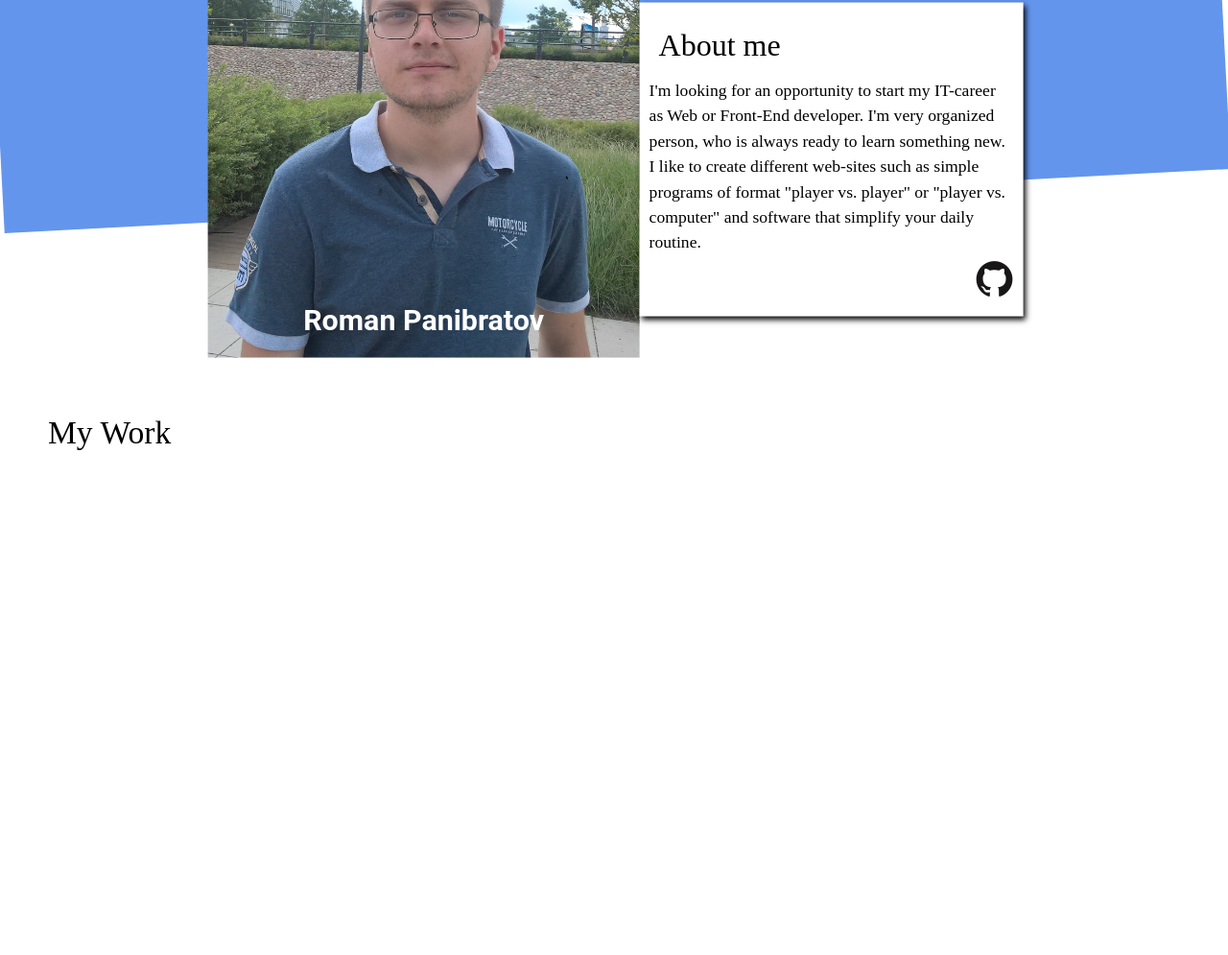
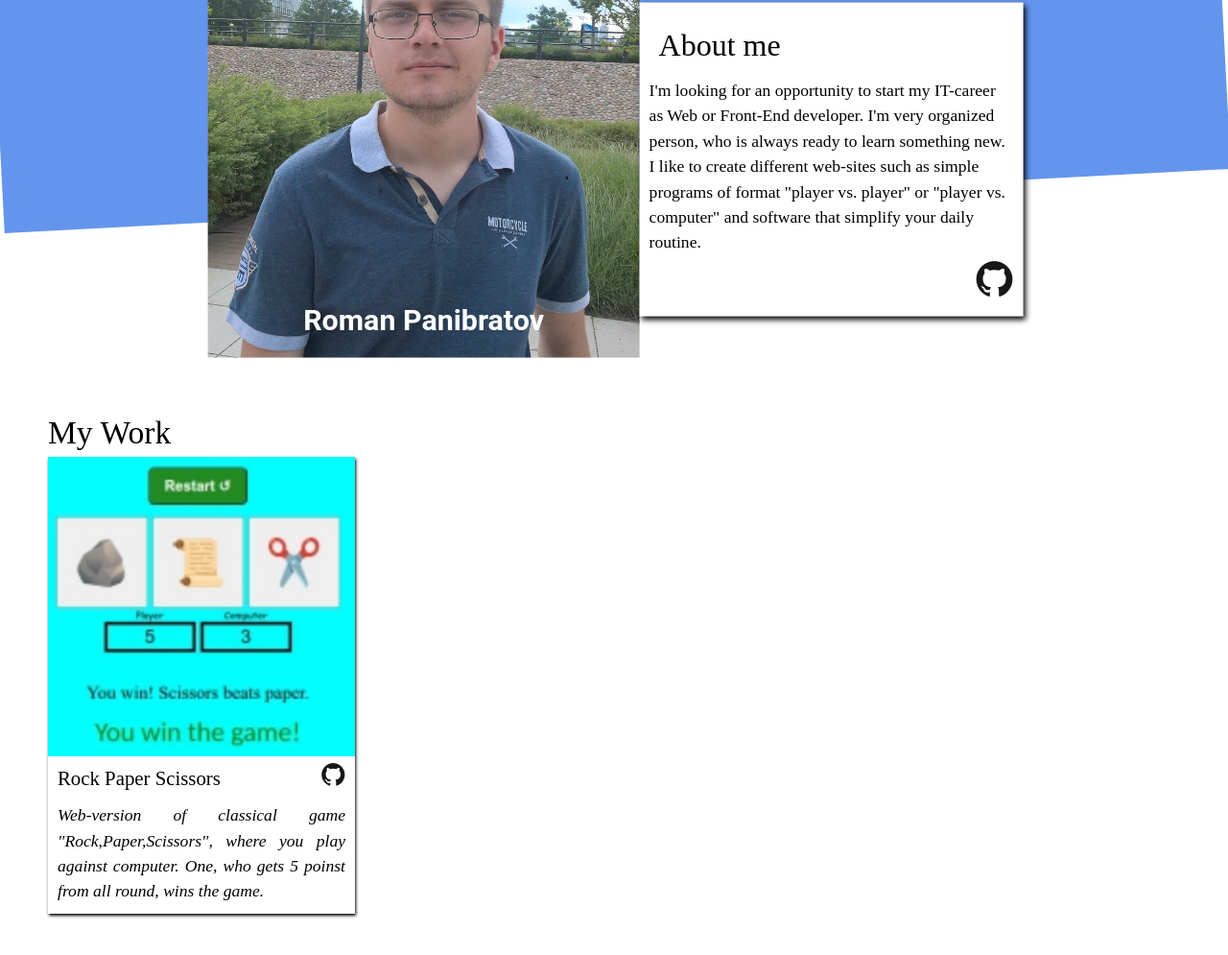
Before and after one commit to PanibratovR3/Homepage, a plain HTML site: page index.html in a window 1280 px wide. Shown: the part 111-1106 px from the top of the page at 96% size. Before the commit the page ends 800 px from the top, so only its background shows below. Drawn offline with nearby package versions, Linux system fonts and the light colour scheme.

Commit message:
Created first project card with description.

```diff
--- a/index.html
+++ b/index.html
@@ -35,7 +35,40 @@
         <div class="projects-header">
             My Work
         </div>
-        <div class="projects-container"></div>
+        <div class="projects-container">
+            <div class="project-item">
+                <img src="./Images/Rock-Paper-Scissors-320.jpg"
+                srcset="./Images/Rock-Paper-Scissors-160.jpg 160w,
+                        ./Images/Rock-Paper-Scissors-320.jpg 160w"
+                sizes="(max-width: 720px) 160px, 320px" />
+                <div class="project-row">
+                    <div class="project-item-header">Rock Paper Scissors</div>
+                    <div class="project-icons">
+                        <a href="https://github.com/PanibratovR3/Rock-Paper-Scissors" rel="noopener noreferrer" target="_blank">
+                            <i class="devicon-github-original colored"></i>
+                        </a>
+                    </div>
+                </div>
+                <div class="project-description">
+                    Web-version of classical game "Rock,Paper,Scissors", where you play against computer.
+                    One, who gets 5 poinst from all round, wins the game.
+                </div>
+            </div>
+            <!-- <div class="project-item">
+                <img src="./Images/Rock-Paper-Scissors-320.jpg"
+                srcset="./Images/Rock-Paper-Scissors-160.jpg 160w,
+                        ./Images/Rock-Paper-Scissors-320.jpg 160w"
+                sizes="(max-width: 720px) 160px, 320px" />
+                <div class="project-row">
+                    <div class="project-item-header">Rock Paper Scissors</div>
+                    <div class="project-icons">
+                        <a href="https://github.com/PanibratovR3/Rock-Paper-Scissors" rel="noopener noreferrer" target="_blank">
+                            <i class="devicon-github-original colored"></i>
+                        </a>
+                    </div>
+                </div>
+            </div>             -->
+        </div>
     </div>
 </body>
 </html>
--- a/style.css
+++ b/style.css
@@ -68,7 +68,7 @@ body {
     padding: 5px 0;
 }
 
-i {
+.header-icons i {
     font-size: 2.5rem;
 }
 
@@ -83,3 +83,41 @@ a {
 .projects-header {
     font-size: 2.1rem;
 }
+
+.projects-container {
+    display: grid;
+    grid-template-columns: repeat(3, minmax(500px, 1fr));
+}
+
+.project-item {
+    max-width: 320px;
+    box-shadow: 1px 2px 3px;
+}
+
+.project-row {
+    display: flex;
+    flex-direction: row;
+}
+
+.project-icons {
+    display: flex;
+    justify-content: end;
+}
+
+.project-item-header {
+    flex: 1;
+    font-size: 1.3rem;
+    padding-left: 10px;
+}
+
+.project-icons i {
+    font-size: 1.6rem;
+    padding-right: 10px;
+}
+
+.project-description {
+    text-align: justify;
+    font-size: 1.1rem;
+    padding: 10px;
+    font-style: italic;
+}
```
Also changed, not shown: Images/Rock-Paper-Scissors-160.jpg (added), Images/Rock-Paper-Scissors-320.jpg (added), Images/Rock-Paper-Scissors-640.jpg (added), Images/Rock-Paper-Scissors.jpg (added).
